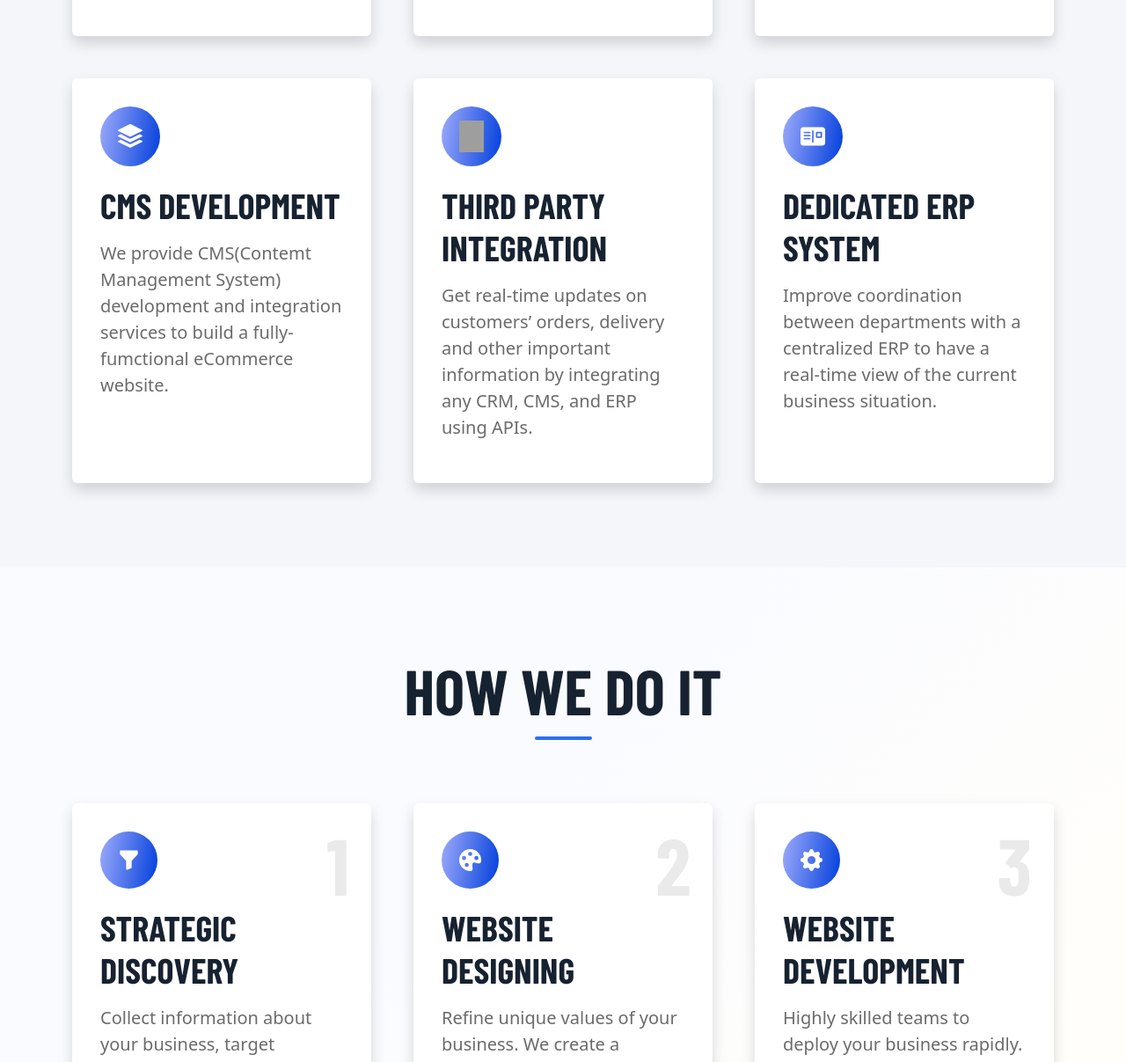
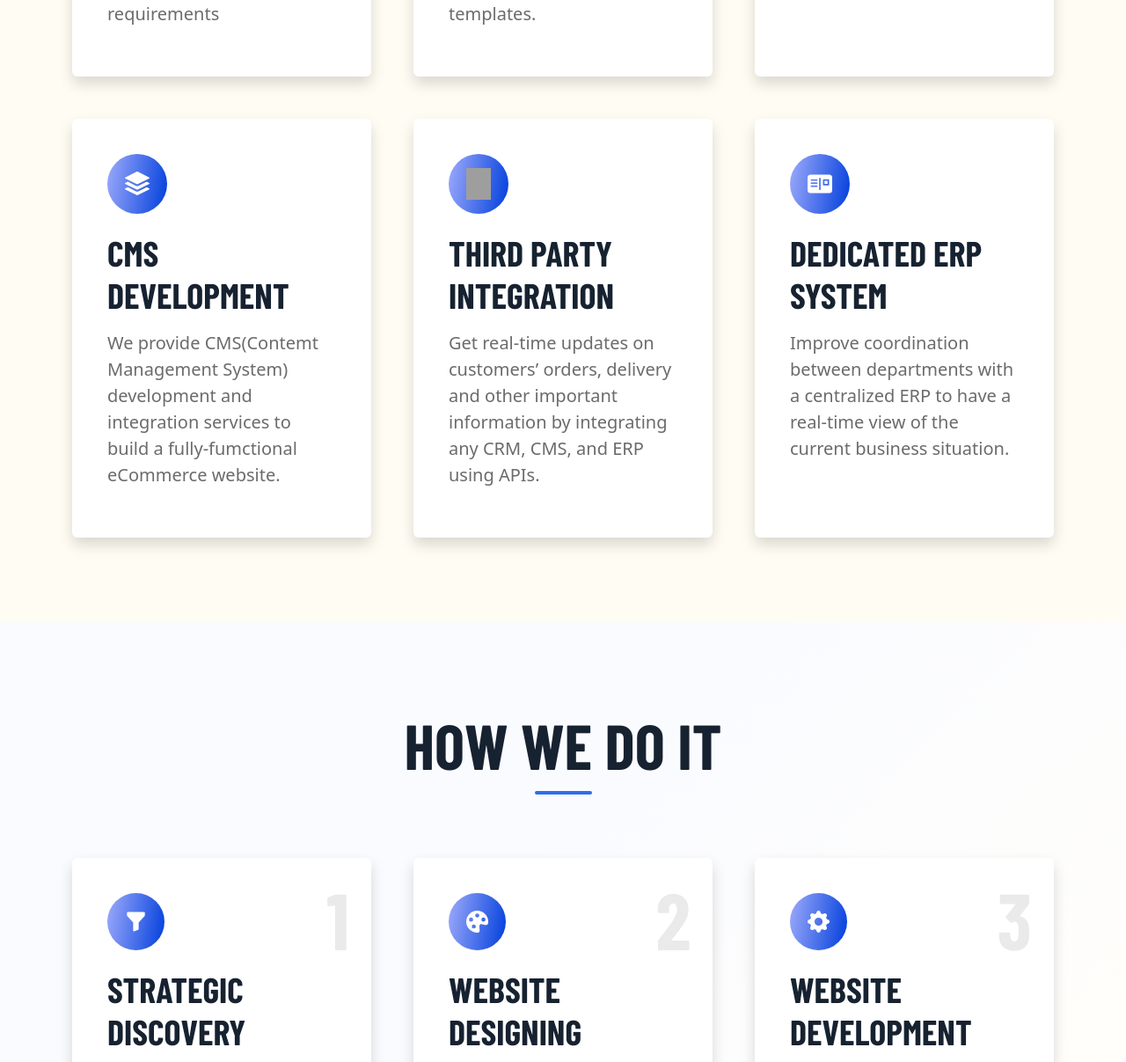
Before and after one commit to arun-pratap/experiment, a Gatsby site: page /pwa-development in a window 1280 px wide. Shown: the part 3140-4347 px from the top of the page at 88% size. Built offline with nearby package versions, Linux system fonts and the light colour scheme; Gatsby itself is replaced by a stand-in of ours; grey boxes are pictures that could not be loaded; a web font is replaced by a local one.

Commit message:
done for now

```diff
--- a/src/components/CardWithLink.js
+++ b/src/components/CardWithLink.js
@@ -2,7 +2,7 @@ import React from "react";
 
 export default function Card({ title, para, img, imgAlt, link }) {
     return (
-        <div className="card p-3 h-100 border-0 shadow cardbg--light bg-white">
+        <div className="card p-4 py-5 h-100 border-0 shadow cardbg--light bg-white">
             <div
                 style={{ width: "65px", height: "65px" }}
                 className="d-flex ms-3 mt-3 p-3 rounded-circle justify-content-center iconbg--gradient-light"
--- a/src/components/SimpleCard.js
+++ b/src/components/SimpleCard.js
@@ -2,7 +2,7 @@ import React from "react";
 
 export default function Card({ title, para, img, imgAlt }) {
   return (
-    <div className="card p-3 pb-3 h-100 border-0 shadow cardbg--light bg-white">
+    <div className="card p-4 h-100 border-0 shadow cardbg--light bg-white">
       <div
         style={{ width: "68px", height: "68px" }}
         className="d-flex ms-3 mt-3 p-3 rounded-circle justify-content-center bg--gradient-blue"
--- a/src/components/StepCard.js
+++ b/src/components/StepCard.js
@@ -2,7 +2,7 @@ import React from "react";
 
 export default function Card({ title, para, img, imgAlt, step }) {
     return (
-        <div className="card p-3 pb-3 h-100 border-0 shadow cardbg--light bg-white">
+        <div className="card p-4 h-100 border-0 shadow cardbg--light bg-white">
             <div
                 style={{ width: "65px", height: "65px" }}
                 className="d-flex ms-3 mt-3 p-3 rounded-circle justify-content-center bg--gradient-blue"
--- a/src/style/customStyle.css
+++ b/src/style/customStyle.css
@@ -96,12 +96,12 @@
 }
 
 .cardbg--light {
-    background-color: #ffffff09;
     transition: transform 0.3s, background-color 0.3s;
 }
 
 .cardbg--light:hover {
-    background-color: #ffffff09 !important;
+    /* background-color: #ffffff05 !important; */
+    opacity: 0.9;
     transform: translateY(-10px);
     transition: transform 0.3s, background-color 0.3s;
 }
--- a/src/style/style.css
+++ b/src/style/style.css
@@ -144,6 +144,7 @@ hr {
 .softbg--gradient-dark {
     background: linear-gradient(135deg, #041639 33%, #041239 66%);
     background: #f5f6fa !important;
+    background: #fffcf3 !important;
 }
 
 /* for section background end */
```
